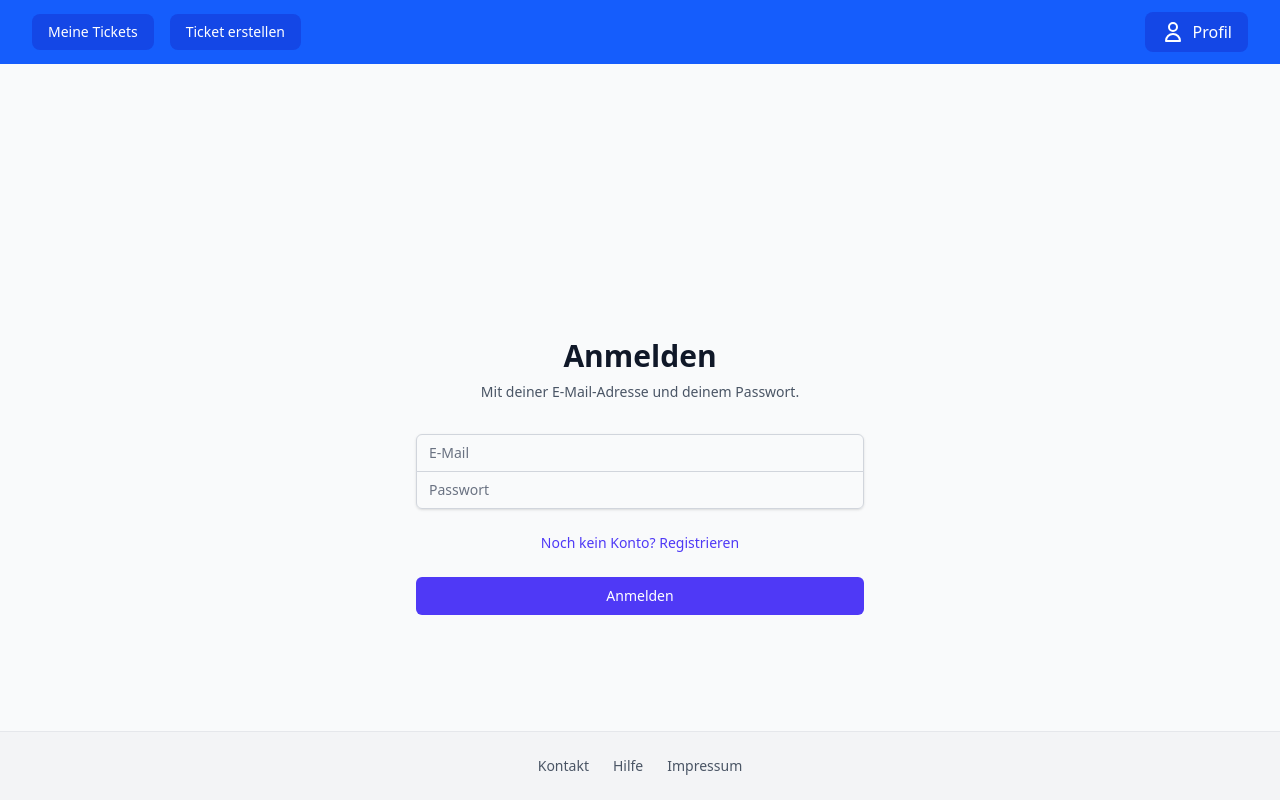
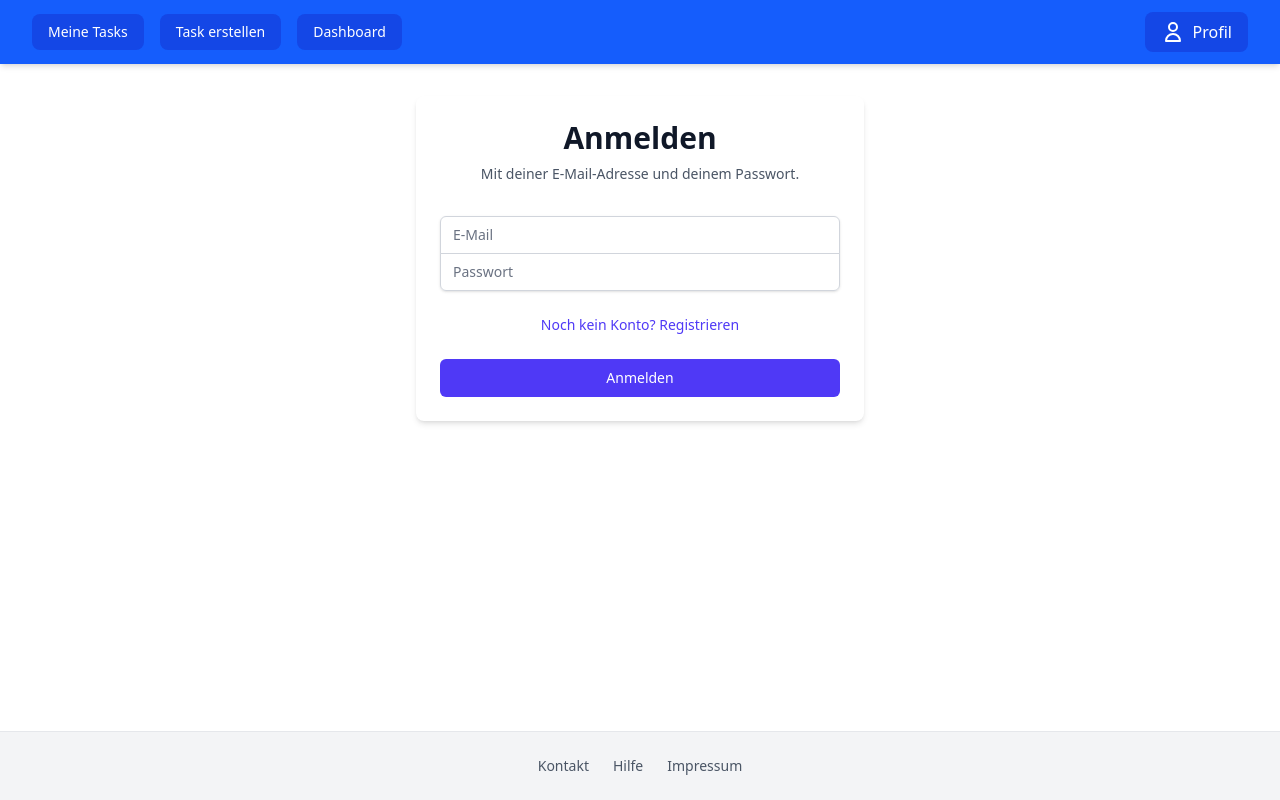
Before and after one commit to ChristianW12/verteilte-systeme-programm, an Angular app in the folder frontend/frontend-app/: page /login in a window 1280 px wide. Built offline with nearby package versions, Linux system fonts and the light colour scheme.

Commit message:
feat: add create task page and update routing; modify header for task management

```diff
--- a/frontend/frontend-app/src/app/app.routes.ts
+++ b/frontend/frontend-app/src/app/app.routes.ts
@@ -2,10 +2,12 @@ import { Routes } from '@angular/router';
 import { Home } from './pages/home/home';
 import { Dashboard } from './pages/dashboard/dashboard';
 import { Login } from './pages/login/login';
+import { CreateTask } from './pages/create-task/create-task';
 
 
 export const routes: Routes = [
   { path: '', component: Home },
   {path: 'dashboard', component: Dashboard},
   {path: 'login', component: Login},
+  {path: 'create-task', component: CreateTask}
 ];
--- /dev/null
+++ b/frontend/frontend-app/src/app/pages/create-task/create-task.html
@@ -0,0 +1,17 @@
+<div class="flex justify-center pt-8 p-4">
+    <div class="w-full max-w-md">
+        <form action="" class="bg-white shadow-md rounded-lg p-6">
+            <h2 class="text-2xl font-bold mb-6 text-center text-gray-800">Neue Task erstellen</h2>
+
+            <div class="mb-4">
+                <label for="title" class="block text-gray-700 font-bold mb-2">Titel:</label>
+                <input type="text" id="title" name="title" class="w-full px-3 py-2 border rounded-lg focus:outline-none focus:ring-2 focus:ring-blue-600">
+            </div>
+
+            <div class="mb-4">
+                <label for="description" class="block text-gray-700 font-bold mb-2">Beschreibung:</label>
+                <textarea id="description" name="description" rows="4" class="w-full px-3 py-2 border rounded-lg focus:outline-none focus:ring-2 focus:ring-blue-600"></textarea>
+            </div>
+        </form>
+    </div>
+</div>
--- a/frontend/frontend-app/src/app/pages/dashboard/dashboard.html
+++ b/frontend/frontend-app/src/app/pages/dashboard/dashboard.html
@@ -44,7 +44,6 @@
           <div class="bg-gray-50 border border-gray-200 rounded-lg p-3 text-sm text-gray-700 hover:shadow transition cursor-pointer">
             Datenbankschema entwerfen
           </div>
-          <button class="text-xs text-gray-400 hover:text-indigo-500 text-left mt-1 transition">+ Ticket hinzufügen</button>
         </div>
       </div>
 
@@ -62,7 +61,6 @@
           <div class="bg-blue-50 border border-blue-100 rounded-lg p-3 text-sm text-gray-700 hover:shadow transition cursor-pointer">
             Frontend-Routing einrichten
           </div>
-          <button class="text-xs text-gray-400 hover:text-indigo-500 text-left mt-1 transition">+ Ticket hinzufügen</button>
         </div>
       </div>
 
@@ -76,7 +74,6 @@
           <div class="bg-green-50 border border-green-100 rounded-lg p-3 text-sm text-gray-700 hover:shadow transition cursor-pointer">
             Projektstruktur aufsetzen
           </div>
-          <button class="text-xs text-gray-400 hover:text-indigo-500 text-left mt-1 transition">+ Ticket hinzufügen</button>
         </div>
       </div>
 
@@ -91,7 +88,6 @@
             Deployment konfigurieren
             <div class="mt-2"><span class="text-xs bg-red-100 text-red-600 rounded px-1.5 py-0.5">Blockiert</span></div>
           </div>
-          <button class="text-xs text-gray-400 hover:text-indigo-500 text-left mt-1 transition">+ Ticket hinzufügen</button>
         </div>
       </div>
 
--- a/frontend/frontend-app/src/app/pages/login/login.html
+++ b/frontend/frontend-app/src/app/pages/login/login.html
@@ -1,10 +1,11 @@
-<div class="min-h-screen flex items-center justify-center bg-gray-50 py-12 px-4 sm:px-6 lg:px-8">
-	<div class="max-w-md w-full space-y-8">
-		<div>
-			<h2 class="mt-6 text-center text-3xl font-extrabold text-gray-900">Anmelden</h2>
-			<p class="mt-2 text-center text-sm text-gray-600">Mit deiner E‑Mail-Adresse und deinem Passwort.</p>
-		</div>
-		<form class="mt-8 space-y-6" autocomplete="on" novalidate>
+<div class="flex justify-center pt-8 p-4">
+	<div class="max-w-md w-full">
+		<div class="bg-white shadow-md rounded-lg p-6">
+			<div>
+				<h2 class="text-center text-3xl font-extrabold text-gray-900">Anmelden</h2>
+				<p class="mt-2 text-center text-sm text-gray-600">Mit deiner E‑Mail-Adresse und deinem Passwort.</p>
+			</div>
+			<form class="mt-8 space-y-6" autocomplete="on" novalidate>
 			<div class="rounded-md shadow-sm -space-y-px">
 				<div>
 					<label for="email" class="sr-only">E‑Mail</label>
@@ -34,5 +35,6 @@
 				</button>
 			</div>
 		</form>
+		</div>
 	</div>
 </div>
--- a/frontend/frontend-app/src/app/shared/components/header/header.html
+++ b/frontend/frontend-app/src/app/shared/components/header/header.html
@@ -4,11 +4,12 @@
       <!-- Linke Seite: Ticket Buttons -->
       <div class="flex space-x-4">
         <button class="bg-blue-700 hover:bg-blue-800 px-4 py-2 rounded-lg transition-colors duration-200 font-medium text-sm">
-          Meine Tickets
+          Meine Tasks
         </button>
-        <button class="bg-blue-700 hover:bg-blue-800 px-4 py-2 rounded-lg transition-colors duration-200 font-medium text-sm">
-          Ticket erstellen
+        <button class="bg-blue-700 hover:bg-blue-800 px-4 py-2 rounded-lg transition-colors duration-200 font-medium text-sm" routerLink="/create-task">
+          Task erstellen
         </button>
+        <button class="bg-blue-700 hover:bg-blue-800 px-4 py-2 rounded-lg transition-colors duration-200 font-medium text-sm" routerLink="/dashboard">Dashboard</button>
       </div>
 
       <!-- Rechte Seite: Profil Knopf -->
--- a/frontend/frontend-app/src/app/shared/components/header/header.ts
+++ b/frontend/frontend-app/src/app/shared/components/header/header.ts
@@ -1,8 +1,9 @@
 import { Component } from '@angular/core';
+import { RouterLink } from "@angular/router";
 
 @Component({
   selector: 'app-header',
-  imports: [],
+  imports: [RouterLink],
   templateUrl: './header.html',
   styleUrl: './header.css',
 })
```
Also changed, not shown: frontend/frontend-app/src/app/pages/create-task/create-task.ts (added, +9 -0 lines), frontend/frontend-app/src/app/pages/create-task/create-task.css (added), 1 other file (tests, documents, lock files or other folders).
